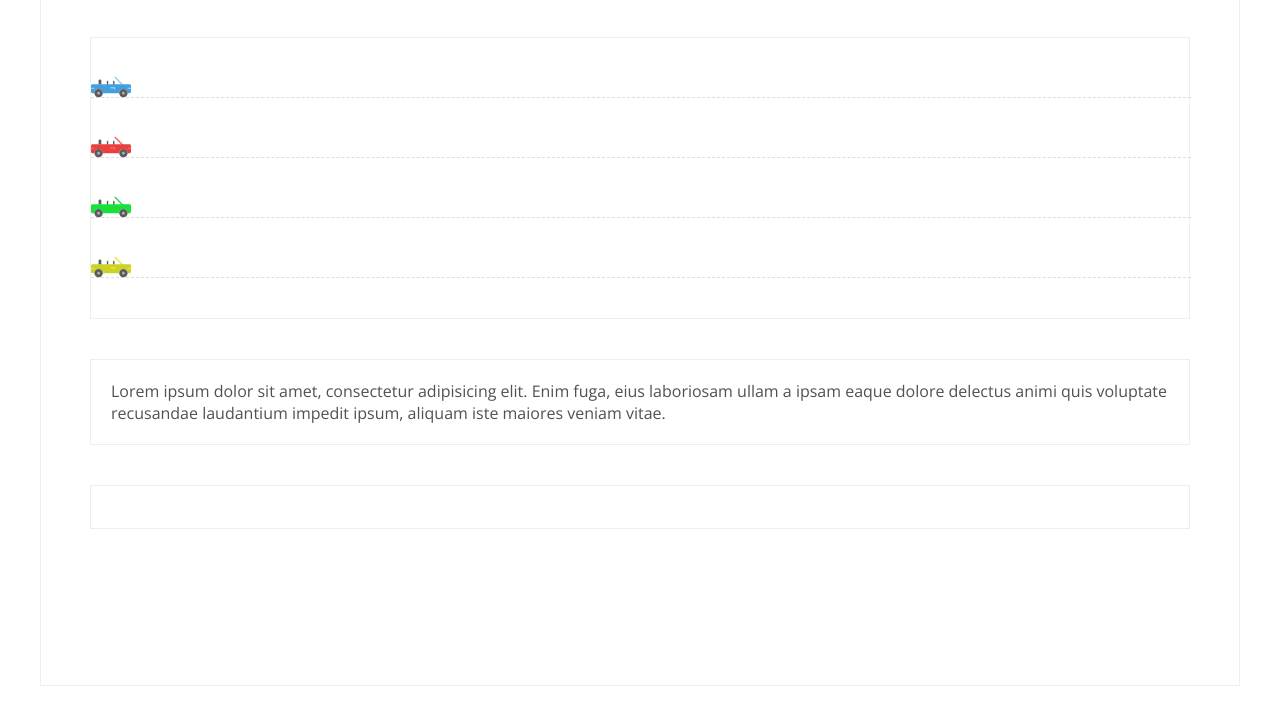
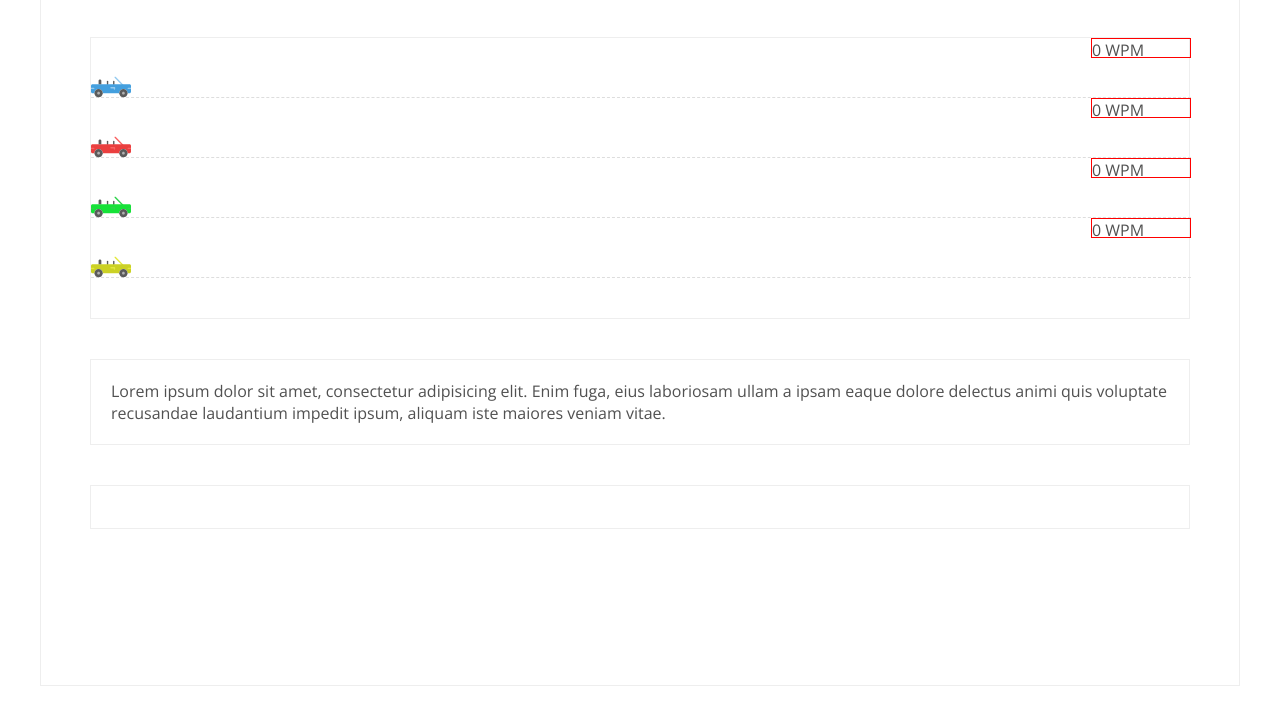
Before and after one commit to AnkurGel/racex, a website: page index.html in a window 1280 px wide. Shown: the part 94-800 px from the top of the page. Drawn offline with nearby package versions, Linux system fonts and the light colour scheme.

Commit message:
added wpm thing

```diff
--- a/app.css
+++ b/app.css
@@ -53,6 +53,15 @@ body {
   height: 60px;
   border-bottom: 1px dashed #ddd;
   position: relative;
+}
+
+.speed {
+  position: absolute;
+  right: 0;
+  height: 20px;
+  width: 100px;
+  border: 1px solid red;
+  top: 0;
 }
 
 .car[data-user-id="1"],
--- a/app.js
+++ b/app.js
@@ -1,5 +1,6 @@
 var App = function() {
   function init() {
+    App.stepFunction = 'word';
     typeEngine();
     Typer.init();
   }
@@ -50,6 +51,9 @@ var App = function() {
 
       if(currentChar == splitPara[(currentIdx + lastIdxPosSuccess)]) {
         userInputElmWrapper.removeClass('dm').addClass('m');
+        if(App.stepFunction == 'char'){
+
+        }
       } else {
         errCounter++;
         userInputElmWrapper.removeClass('m').addClass('dm');
@@ -57,8 +61,12 @@ var App = function() {
     });
   }
 
+  function updateSpeed(data){
+    $('.speed[data-user-id="'+data['id']+'"]').text(data['speed'] + ' WPM');
+  }
   return {
-    init: init
+    init: init,
+    updateSpeed: updateSpeed
   }
 }();
 
--- a/index.html
+++ b/index.html
@@ -17,18 +17,22 @@
       <div class="race-window">
         <div class="track">
           <div class="car" data-user-id="1"></div>
+          <div class="speed" data-user-id="1">0 WPM</div>
         </div>
 
         <div class="track">
           <div class="car" data-user-id="2"></div>
+          <div class="speed" data-user-id="2">0 WPM</div>
         </div>
 
         <div class="track">
           <div class="car" data-user-id="3"></div>
+          <div class="speed" data-user-id="3">0 WPM</div>
         </div>
 
         <div class="track">
           <div class="car" data-user-id="4"></div>
+          <div class="speed" data-user-id="4">0 WPM</div>
         </div>
       </div>
 
--- a/typer.js
+++ b/typer.js
@@ -8,11 +8,14 @@ var Typer = {
 
   init: function(){
     Typer.resetDefaults();
-    setInterval(function(){
-      console.log("Got into setInterval");
+    calculate = setInterval(function(){
       Typer.counter += 1;
       Typer.calculateSpeed();
     }, 300);
+
+    pushDataInterval = setInterval(function(){
+      Typer.pushData();
+    }, 350);
   },
 
   resetDefaults: function(){
@@ -25,18 +28,21 @@ var Typer = {
   },
 
   sendKey: function(data){
-    console.log('data is', data);
     Typer.typedEntries += data.length;
     Typer.errors += data.errors;
   },
 
   calculateSpeed: function(){
-    time = 0.05 + (Typer.counter * 0.05);
-    console.log("time", time);
-    Typer.grossWPM = (Typer.typedEntries / 5 ) / time;//3 seconds
-    Typer.netWPM = Typer.grossWPM - ((Typer.errors/5) / time);//3 seconds
+    time = 0.005 + (Typer.counter * 0.005);//3 seconds
+    Typer.grossWPM = (Typer.typedEntries / 5 ) / time;
+    Typer.netWPM = Typer.grossWPM - ((Typer.errors/5) / time);
     Typer.accuracy = (Typer.netWPM / Typer.grossWPM) * 100;
-    console.log(Typer.grossWPM, Typer.netWPM, Typer.accuracy);
+    // console.log(Typer.grossWPM, Typer.netWPM, Typer.accuracy);
+  },
+
+  pushData: function(){
+    var data = {id: 1, speed: Math.round(Typer.netWPM)};
+    App.updateSpeed(data);
   }
 }
 Typer.init();
```
